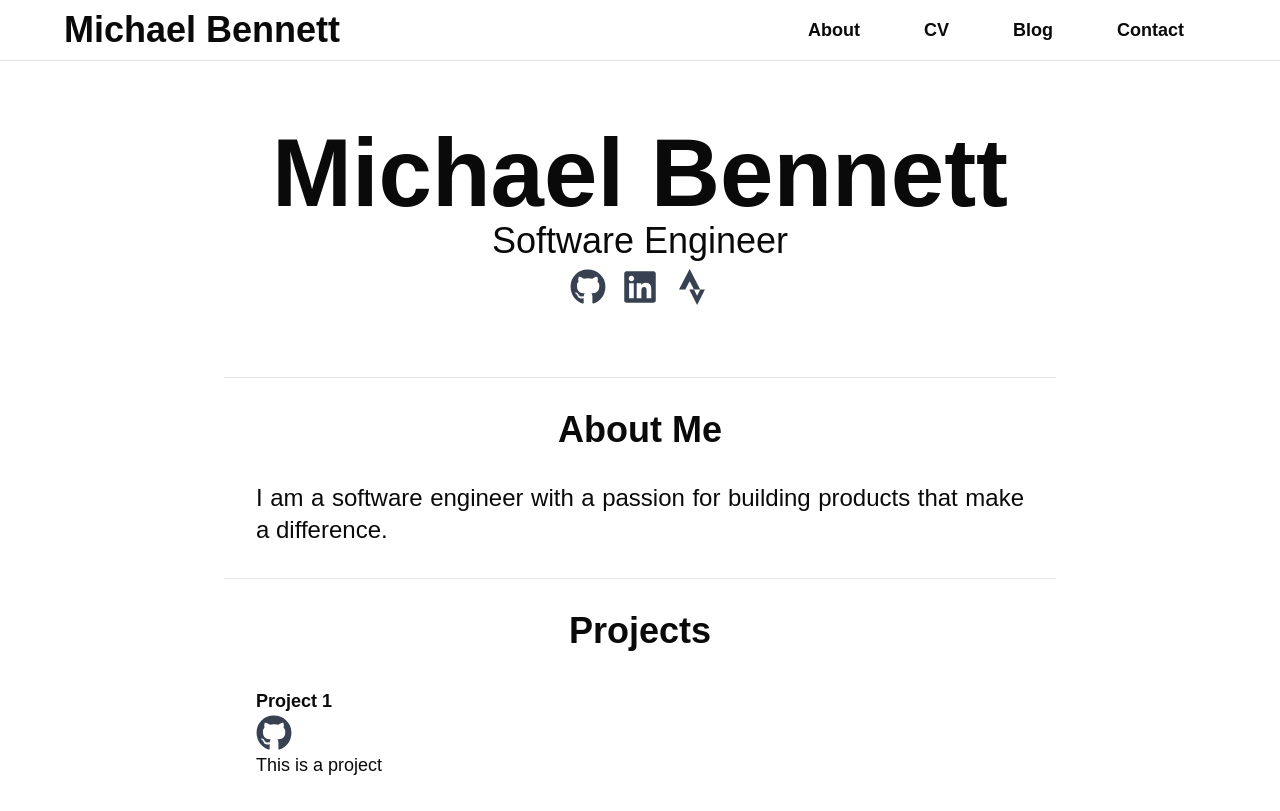
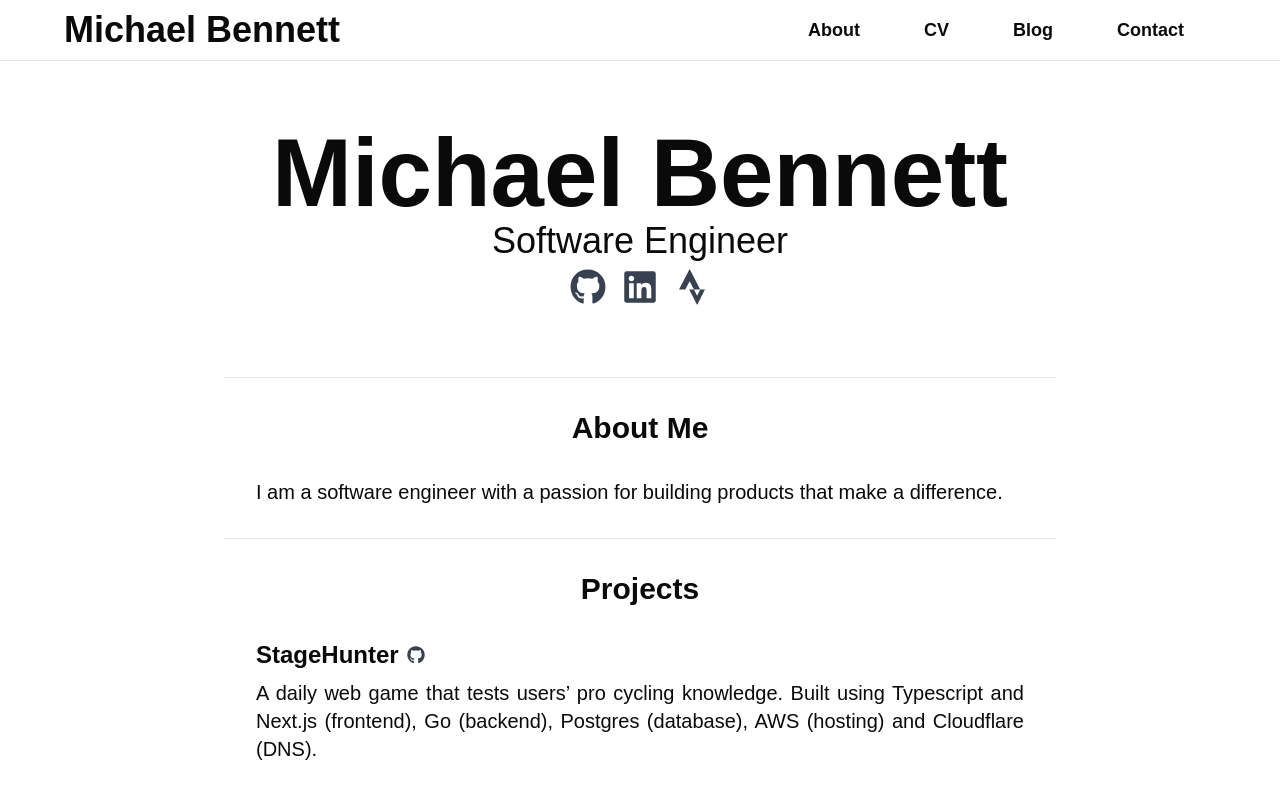
Before and after one commit to michaelbennett99/michaeldabennett.com, a Next.js app: page / in a window 1280 px wide. Built offline with nearby package versions, Linux system fonts and the light colour scheme.

Commit message:
fix projectcard and change text sizing

```diff
--- a/src/app/page.tsx
+++ b/src/app/page.tsx
@@ -57,7 +57,7 @@ function Subsection({
 }) {
   return (
     <section className="my-8 mx-auto px-8 max-w-3xl box-content">
-      <h2 className="text-4xl font-bold text-center my-8">{title}</h2>
+      <h2 className="text-3xl font-bold text-center my-8">{title}</h2>
       {children}
     </section>
   );
@@ -66,7 +66,7 @@ function Subsection({
 function AboutMe() {
   return (
     <Subsection title="About Me">
-      <p className="text-2xl text-justify">
+      <p className="text-xl text-justify">
         I am a software engineer with a passion for building products that
         make a difference.
       </p>
@@ -80,10 +80,10 @@ function Projects() {
       <ul className="flex flex-col justify-center gap-4">
         <li key="project-1">
           <ProjectCard
-            name="Project 1"
-            url="https://www.google.com"
-            githubUrl="https://www.github.com"
-            description="This is a project"
+            name="StageHunter"
+            url="https://stagehunter.cc"
+            githubUrl="https://github.com/michaelbennett99/stagehunter"
+            description="A daily web game that tests users’ pro cycling knowledge. Built using Typescript and Next.js (frontend), Go (backend), Postgres (database), AWS (hosting) and Cloudflare (DNS)."
           />
         </li>
       </ul>
@@ -103,16 +103,24 @@ function ProjectCard({
   description: string;
 }) {
   return (
-    <div className="flex flex-col">
-      <h3 className="text-2xl font-bold">
+    <div className="space-y-2">
+      <div className="flex flex-row justify-left items-center gap-2">
+        <h3 className="text-2xl font-bold">
+          {
+            url
+            && <Link href={url} className="hover:underline">{name}</Link>
+            || <span>{name}</span>
+          }
+        </h3>
         {
-          url
-          && <Link href={url} className="text-lg">{name}</Link>
-          || <span className="text-lg">{name}</span>
+          githubUrl
+          && <SocialLink
+            href={githubUrl}
+            icon={<FaGithub className="text-lg" />}
+          />
         }
-      </h3>
-      {githubUrl && <SocialLink href={githubUrl} icon={<FaGithub />} />}
-      <p className="text-lg">{description}</p>
+      </div>
+      <p className="text-xl text-justify">{description}</p>
     </div>
   );
 }
```
